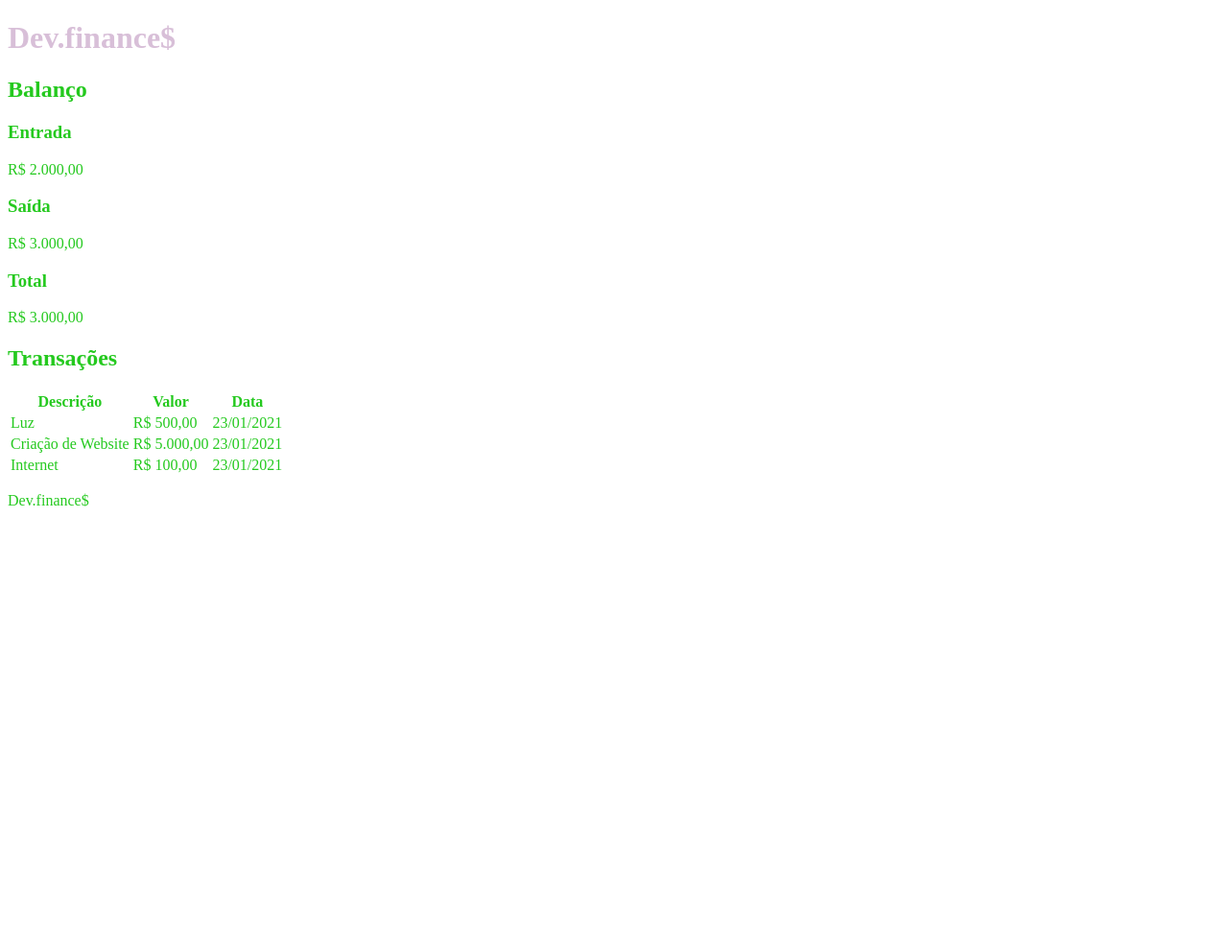
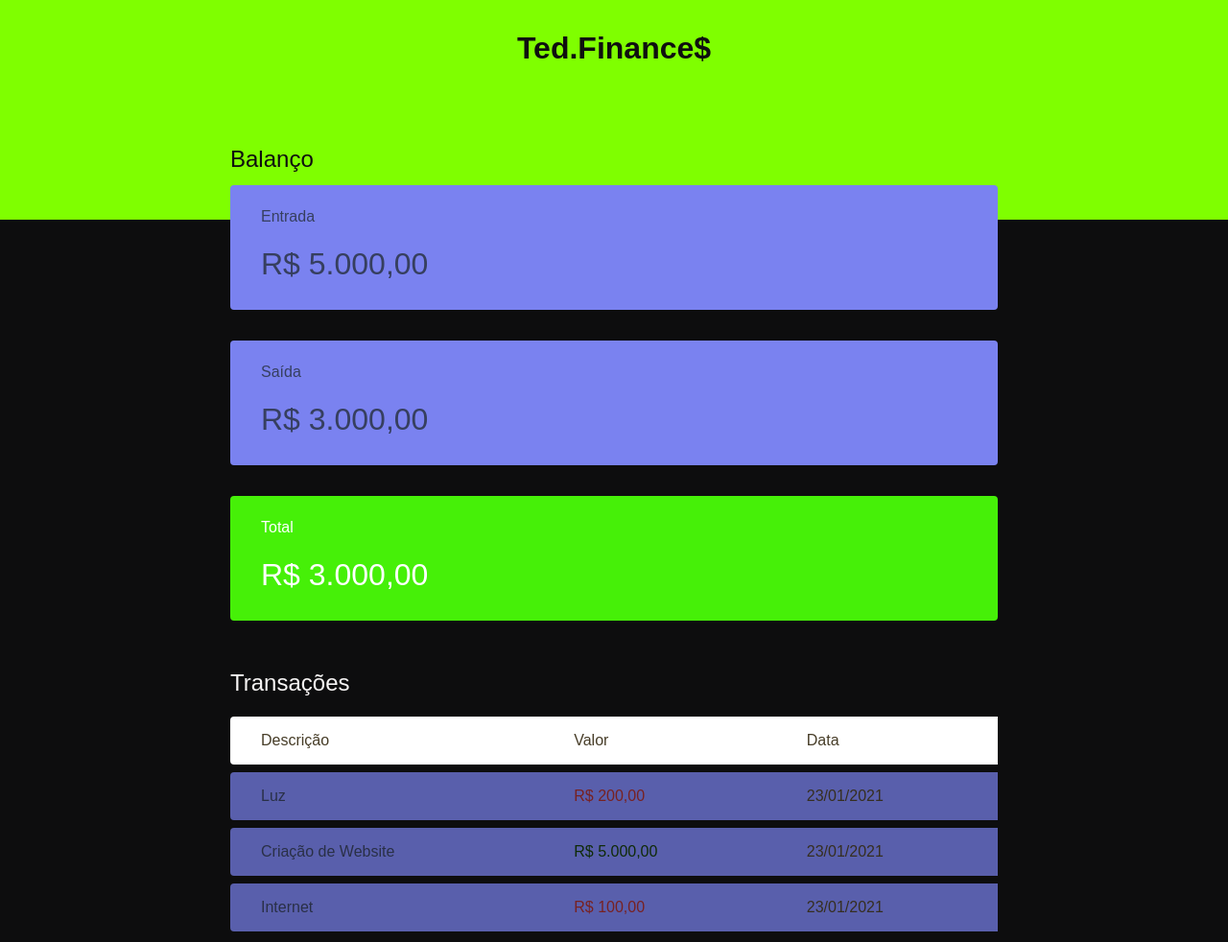
Before and after one commit to Rtheodor/maratonadiscover, a plain HTML site: page index.html in a window 1280 px wide. Shown: the top 982 px of the page at 96% size. Before the commit the page ends 800 px from the top, so only its background shows below. Drawn offline with Linux system fonts and the light colour scheme.

Commit message:
Day one finish

```diff
--- a/index.html
+++ b/index.html
@@ -7,29 +7,33 @@
     <meta name="viewport" content="width=device-width, initial-scale=1.0">
     <title>Dev.finance$</title>
     <link rel="stylesheet" href="style.css">
+    <link rel = "preconnect" href = "https://fonts.gstatic.com">
+<link href = "https://fonts.googleapis.com/css2? family = Roboto: wght @ 500 & display = swap" rel = "stylesheet">
 </head>
 
 <body>
 
     <header>
 
-        <h1 id="logo">Dev.finance$</h1>
+        <h1 id="logo">Ted.Finance$</h1>
 
     </header>
-    <main>
+    <main class="container">
 
         <section id="balance">
             <h2>Balanço</h2>
 
+            <!--CARDS-->
+
             <div class="card">
                 <h3>Entrada</h3>
-                <p>R$ 2.000,00</p>
+                <p>R$ 5.000,00</p>
             </div>
             <div class="card">
                 <h3>Saída</h3>
                 <p>R$ 3.000,00</p>
             </div>
-            <div class="card">
+            <div class="card total">
                 <h3>Total</h3>
                 <p>R$ 3.000,00</p>
             </div>
@@ -47,21 +51,21 @@
                 </thead>
                 <tbody>
                     <tr>
-                        <td>Luz</td>
-                        <td>R$ 500,00</td>
-                        <td>23/01/2021</td>
+                        <td class="description">Luz</td>
+                        <td class="expense">R$ 200,00</td>
+                        <td class="date">23/01/2021</td>
                     </tr>
 
                     <tr>
-                        <td>Criação de Website</td>
-                        <td>R$ 5.000,00</td>
-                        <td>23/01/2021</td>
+                        <td class="description">Criação de Website</td>
+                        <td class="income">R$ 5.000,00</td>
+                        <td class="date">23/01/2021</td>
                     </tr>
 
                     <tr>
-                        <td>Internet</td>
-                        <td>R$ 100,00</td>
-                        <td>23/01/2021</td>
+                        <td class="description">Internet</td>
+                        <td class="expense">R$ 100,00</td>
+                        <td class="date">23/01/2021</td>
                     </tr>
                 </tbody>
 
--- a/style.css
+++ b/style.css
@@ -1,7 +1,136 @@
+/*===== GLOBAL =====*/
+:root{
+    --dark-blue: #363f5f;
+}
 * {
-    color: rgb(36, 201, 30);
+    margin: 0;
+    padding: 0;
+    box-sizing: border-box;
 }
 
-h1 {
-    color: thistle;
+body {
+    background: #0d0d0e;
+    font-family: 'Poppins', sans-serif;
 }
+
+.container {
+    width: min(90vw, 800px);
+    margin: auto;
+}
+/*===== TITLES =====*/
+h2 {
+    margin-top: 3.2rem;
+    margin-bottom: 0.8rem;
+    color: #f7f5f5;
+    font-weight: normal;
+}
+
+/*===== HEADER =====*/
+header {
+    background: chartreuse;
+    padding: 2rem 0 10rem;
+    text-align: center;
+}
+
+#logo {
+    color: rgb(15, 15, 15);
+    font-weight: 100%;
+}
+
+
+/*===== BALANCE =====*/
+#balance{
+    margin-top: -8rem;
+}
+
+#balance h2{
+    color: rgb(15, 14, 14);
+
+}
+/*===== CARDS =====*/
+.card{
+    background: rgb(122, 130, 240);
+    padding: 1.5rem 2rem;
+    border-radius: 0.25rem;
+    margin-bottom: 2rem;
+    color: var(--dark-blue);
+
+}
+.card h3{
+    font-weight: normal;
+    font-size: 1rem;
+
+}
+
+.card p{
+    font-size: 2rem;
+    line-height: 3rem;
+    margin-top: 1rem;
+}
+
+.card.total {
+    background: #46f008;
+    color: white;
+}
+
+/*===== TABLE =====*/
+
+#data-table {
+    width: 100%;
+    border-spacing: 0 0.5rem;
+    color: rgb(71, 61, 40);
+
+}
+
+table thead tr th:first-child,
+table tbody tr td:first-child{
+    border-radius: 0.25rem 0 0 0.25rem;
+
+}
+
+table thead th{
+    background: white;
+
+    font-weight: normal;
+    padding: 1rem 2rem;
+
+    text-align: left;
+
+
+}
+
+table tbody tr{
+    opacity: 0.7;
+}
+table tbody tr:hover{
+    opacity: 1;
+}
+
+table td{
+    background: rgb(122, 130, 240);
+    padding: 1rem 2rem;
+
+}
+
+td.description {
+    color: var(--dark-blue);
+}
+
+td.income{
+    color: rgb(17, 56, 5);
+}
+
+td.expense{
+    color: brown;
+}
+
+
+/*===== FOOTER =====*/
+
+footer{
+    text-align: center;
+    padding: 4rem 0 2rem;
+    color: var(--dark-blue);
+
+    opacity: 0.6;
+}
```
